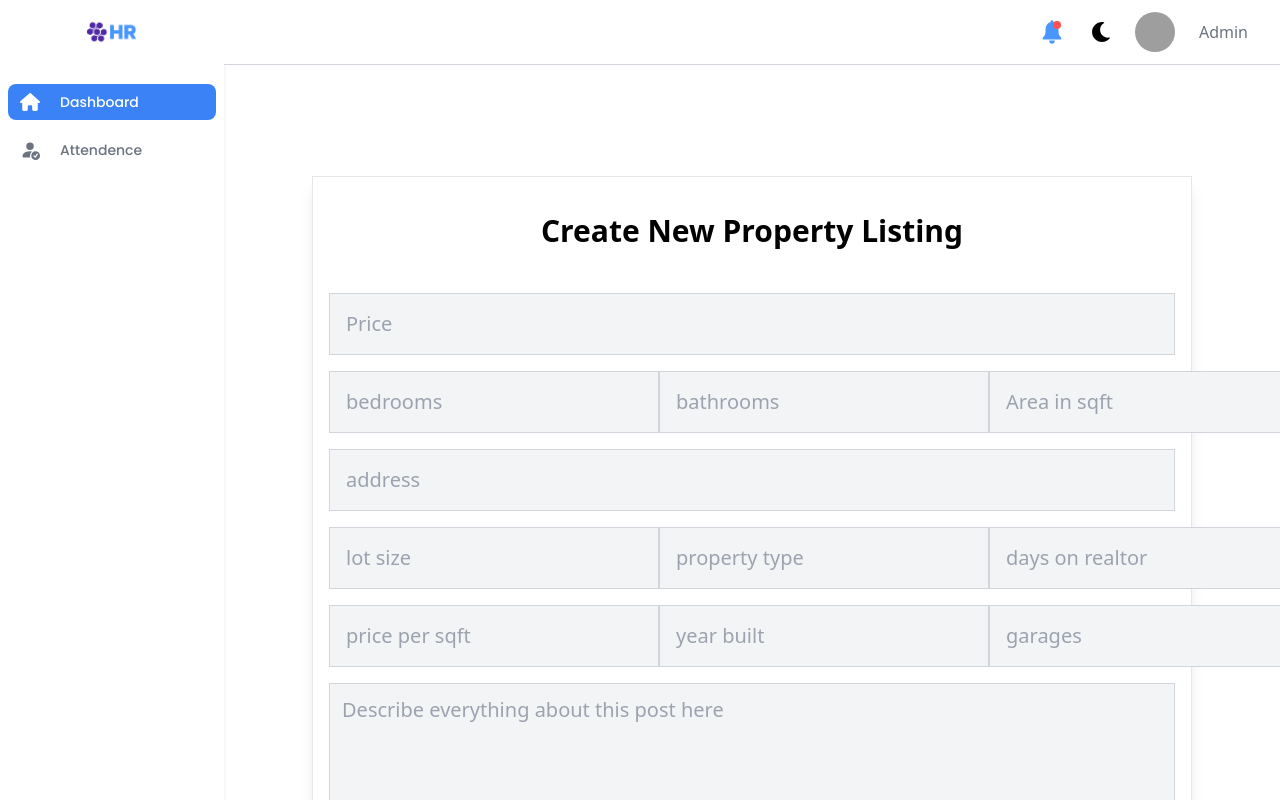
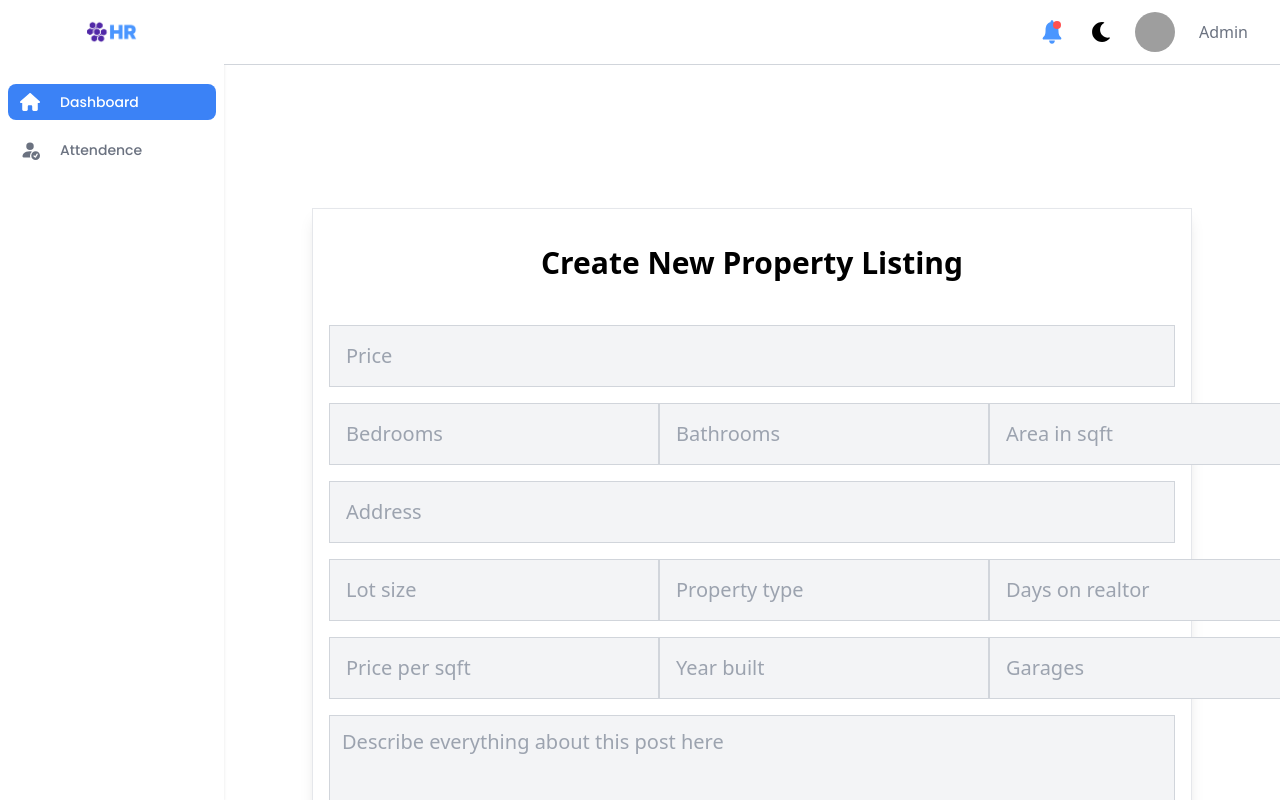
Before and after one commit to kdidrees/Admin-Dashboard-, a React (Vite) app: page / in a window 1280 px wide. Shown: the top 800 px of the page. Built offline with nearby package versions, Linux system fonts and the light colour scheme; grey boxes are pictures that could not be loaded.

Commit message:
update in createproperty and index component

```diff
--- a/package.json
+++ b/package.json
@@ -15,6 +15,7 @@
     "react-calendar": "^5.0.0",
     "react-datepicker": "^7.1.0",
     "react-dom": "^18.2.0",
+    "react-hook-form": "^7.52.0",
     "react-icons": "^5.2.1",
     "react-router-dom": "^6.23.1",
     "react-router-hook": "^0.7.1"
--- a/src/dashboard/CreateProperty.jsx
+++ b/src/dashboard/CreateProperty.jsx
@@ -1,117 +1,167 @@
-import React, { useState } from "react";
+import React from "react";
+import { useForm } from "react-hook-form";
 import { useNavigate } from "react-router-dom";
 
 export default function CreateProperty() {
-  const [price, setPrice] = useState();
-  const [description, setDescription] = useState();
-  const [file, setFile] = useState();
-
+  const { register, handleSubmit } = useForm();
   const navigate = useNavigate();
 
-  const handleSubmit = (e) => {
-    e.preventDefault();
+  const onSubmit = async (data) => {
+    console.log(data,'ye hi h bro');
+
+    // Create a FormData object to handle file uploads
+    const formData = new FormData();
+    for (let key in data) {
+      if (key === 'file') {
+        for (let i = 0; i < data[key].length; i++) {
+          formData.append('images', data[key][i]);
+        }
+      } else {
+        formData.append(key, data[key]);
+      }
+    }
+
+    // try {
+    //   const response = await fetch('/api/properties/create-property', {
+    //     method: 'POST',
+    //     body: formData,
+    //   });
+    //   const result = await response.json();
+    //   console.log(result);
+
+    //   if (response.ok) {
+    //     navigate('/properties');
+    //   }
+    // } catch (error) {
+    //   console.error('Error uploading property:', error);
+    // }
   };
 
   return (
     <>
-      <form className="editor mx-auto w-10/12 mt-44 flex flex-col text-gray-800 border  p-4 shadow-lg max-w-5xl">
+      <form
+        onSubmit={handleSubmit(onSubmit)}
+        className="editor mx-auto w-10/12 mt-44 flex flex-col text-gray-800 border p-4 shadow-lg max-w-5xl"
+      >
         <h1 className="heading text-center font-bold text-3xl m-5 pb-6 text-black">
           Create New Property Listing
         </h1>
 
         <input
-          className=" bg-gray-100 border md:text-xl  border-gray-300 p-4  mb-4 outline-none"
-          spellCheck="false"
+          {...register("price", { required: true })}
+          className="bg-gray-100 border md:text-xl border-gray-300 p-4 mb-4 outline-none"
           placeholder="Price"
-          type="text"
+          type="number"
+          required
         />
+
         <div className="flex justify-between">
           <input
+            {...register("bedrooms", { required: true })}
             className="title bg-gray-100 border md:text-xl border-gray-300 p-4 mb-4 outline-none"
-            spellCheck="false"
-            placeholder="bedrooms"
-            type="Number"
+            placeholder="Bedrooms"
+            type="number"
+            required
           />
+
           <input
+            {...register("bathrooms", { required: true })}
             className="title bg-gray-100 border md:text-xl border-gray-300 p-4 mb-4 outline-none"
-            spellCheck="false"
-            placeholder="bathrooms"
-            type="Number"
+            placeholder="Bathrooms"
+            type="number"
+            required
           />
+
           <input
+            {...register("area", { required: true })}
             className="title bg-gray-100 border md:text-xl border-gray-300 p-4 mb-4 outline-none"
-            spellCheck="false"
             placeholder="Area in sqft"
-            type="Number"
+            type="number"
+            required
           />
         </div>
+
         <input
-          className=" bg-gray-100 border md:text-xl  border-gray-300 p-4  mb-4 outline-none"
-          spellCheck="false"
-          placeholder="address"
+          {...register("address", { required: true })}
+          className="bg-gray-100 border md:text-xl border-gray-300 p-4 mb-4 outline-none"
+          placeholder="Address"
           type="text"
+          required
         />
+
         <div className="flex justify-between">
           <input
+            {...register("lotSize", { required: true })}
             className="title bg-gray-100 border md:text-xl border-gray-300 p-4 mb-4 outline-none"
-            spellCheck="false"
-            placeholder="lot size"
-            type="Number"
+            placeholder="Lot size"
+            type="number"
+            required
           />
+
           <input
+            {...register("propertyType", { required: true })}
             className="title bg-gray-100 border md:text-xl border-gray-300 p-4 mb-4 outline-none"
-            spellCheck="false"
-            placeholder="property type "
+            placeholder="Property type"
             type="text"
+            required
           />
+
           <input
+            {...register("daysOnRealtor", { required: true })}
             className="title bg-gray-100 border md:text-xl border-gray-300 p-4 mb-4 outline-none"
-            spellCheck="false"
-            placeholder="days on realtor"
-            type="Number"
+            placeholder="Days on realtor"
+            type="number"
+            required
           />
         </div>
+
         <div className="flex justify-between">
           <input
+            {...register("pricePerSqft", { required: true })}
             className="title bg-gray-100 border md:text-xl border-gray-300 p-4 mb-4 outline-none"
-            spellCheck="false"
-            placeholder="price per sqft"
-            type="Number"
+            placeholder="Price per sqft"
+            type="number"
+            required
           />
+
           <input
+            {...register("yearBuilt", { required: true })}
             className="title bg-gray-100 border md:text-xl border-gray-300 p-4 mb-4 outline-none"
-            spellCheck="false"
-            placeholder="year built"
-            type="Number"
+            placeholder="Year built"
+            type="number"
+            required
           />
+
           <input
+            {...register("garage", { required: true })}
             className="title bg-gray-100 border md:text-xl border-gray-300 p-4 mb-4 outline-none"
-            spellCheck="false"
-            placeholder="garages"
-            type="Number"
+            placeholder="Garages"
+            type="number"
+            required
           />
         </div>
+
         <textarea
+          {...register("description", { required: true })}
           className="description bg-gray-100 md:text-xl sec p-3 h-60 border border-gray-300 outline-none"
-          spellCheck="false"
           placeholder="Describe everything about this post here"
-        />
-        <input
-          className="mt-4 title bg-gray-100 border md:text-xl border-gray-300 p-4 mb-4 outline-none"
-          spellCheck="false"
-          placeholder="Title"
-          type="file"
+          required
         />
 
-        {/* buttons */}
-        {/* <div className="buttons flex md:mt-8 mt-4"> */}
+        <input
+          {...register("file", { required: true })}
+          className="mt-4 title bg-gray-100 border md:text-xl border-gray-300 p-4 mb-4 outline-none"
+          type="file"
+          multiple
+          required
+        />
+
         <button
           type="submit"
           className="btn border border-indigo-500 p-4 px-4 font-semibold cursor-pointer text-gray-200 ml-2 bg-indigo-500"
         >
           Post
         </button>
-        {/* </div> */}
       </form>
     </>
   );
--- a/src/dashboard/index.jsx
+++ b/src/dashboard/index.jsx
@@ -5,7 +5,7 @@ import CreateProperty from "./CreateProperty";
 export default function DashBoard() {
   return (
     <>
-      <div >
+      <div className="py-8" >
         {/* <div className="flex flex-col justify-start  2xl:ml-8 xl:ml-10 mt-20  2xl:mt-32 3xl:mt-48 3xl:ml-[-185px] ">
            <Title />
           <Cards />
```
Also changed, not shown: 1 other file (tests, documents, lock files or other folders).
